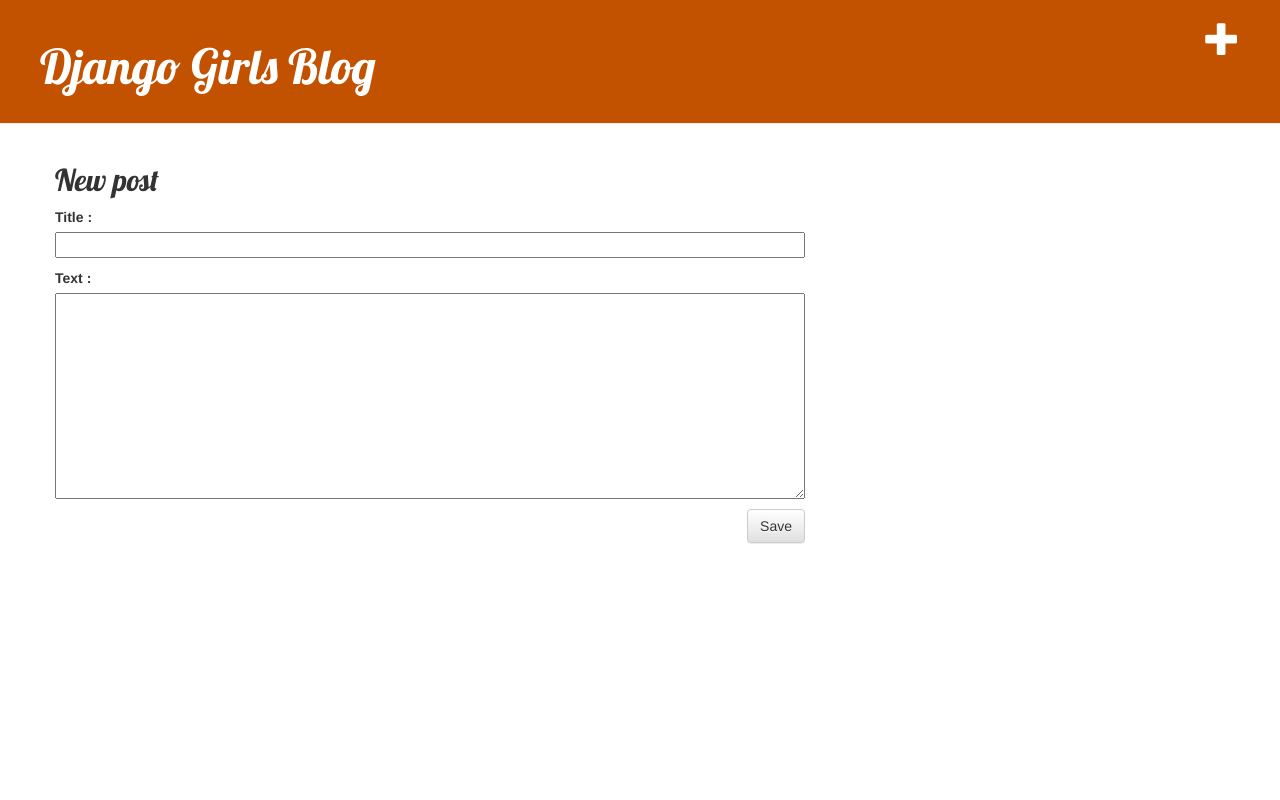
After one commit to bayedamethiam/my-first-blog, a Django app: page /post/new/ in a window 1280 px wide. The commit adds this page. Run offline with Django 3.2, Linux system fonts and the light colour scheme; some libraries are stand-ins or nearby versions.

Commit message:
final blog

```diff
--- /dev/null
+++ b/blog/forms.py
@@ -0,0 +1,9 @@
+from django import forms
+
+from .models import Post
+
+class PostForm(forms.ModelForm):
+
+    class Meta:
+        model = Post
+        fields = ('title', 'text',)
--- a/blog/static/css/blog.css
+++ b/blog/static/css/blog.css
@@ -1,4 +1,51 @@
 h3 {
-    color: #C25100;
+    color: #d40e0e;
     font-family: 'Lobster';
 }
+
+.page-header {
+    background-color: #C25100;
+    margin-top: 0;
+    padding: 20px 20px 20px 40px;
+}
+
+.page-header h1, .page-header h1 a, .page-header h1 a:visited, .page-header h1 a:active {
+    color: #ffffff;
+    font-size: 36pt;
+    text-decoration: none;
+}
+
+.content {
+    margin-left: 40px;
+}
+
+h1, h2, h3, h4 {
+    font-family: 'Lobster', cursive;
+}
+
+.date {
+    color: #828282;
+}
+
+.save {
+    float: right;
+}
+
+.post-form textarea, .post-form input {
+    width: 100%;
+}
+
+.top-menu, .top-menu:hover, .top-menu:visited {
+    color: #ffffff;
+    float: right;
+    font-size: 26pt;
+    margin-right: 20px;
+}
+
+.post {
+    margin-bottom: 70px;
+}
+
+.post h2 a, .post h2 a:visited {
+    color: #000000;
+}
--- /dev/null
+++ b/blog/templates/blog/base.html
@@ -0,0 +1,26 @@
+{% load static %}
+<html>
+    <head>
+        <title>Django Girls blog</title>
+        <link rel="stylesheet" href="//maxcdn.bootstrapcdn.com/bootstrap/3.2.0/css/bootstrap.min.css">
+        <link rel="stylesheet" href="//maxcdn.bootstrapcdn.com/bootstrap/3.2.0/css/bootstrap-theme.min.css">
+        <link href='//fonts.googleapis.com/css?family=Lobster&subset=latin,latin-ext' rel='stylesheet' type='text/css'>
+        <link rel="stylesheet" href="{% static 'css/blog.css' %}">
+    </head>
+    <body><body>
+        <div class="page-header">
+            <a href="{% url 'post_new' %}" class="top-menu"><span class="glyphicon glyphicon-plus"></span></a>
+            <h1><a href="/">Django Girls Blog</a></h1>
+
+        </div>
+        <div class="content container">
+            <div class="row">
+                <div class="col-md-8">
+                {% block con %}
+                {% endblock %}
+                </div>
+            </div>
+        </div>
+    </body>
+    </body>
+</html>
--- /dev/null
+++ b/blog/templates/blog/post_edit.html
@@ -0,0 +1,9 @@
+{% extends 'blog/base.html' %}
+
+{% block con %}
+    <h2>New post</h2>
+    <form method="POST" class="post-form">{% csrf_token %}
+        {{ form.as_p }}
+        <button type="submit" class="save btn btn-default">Save</button>
+    </form>
+{% endblock %}
--- a/blog/urls.py
+++ b/blog/urls.py
@@ -3,4 +3,6 @@
 
 urlpatterns = [
     path('', views.post_list, name='post_list'),
+    path('post/<int:pk>/', views.post_detail, name='post_detail'),
+    path('post/new/', views.post_new, name='post_new'),
 ]
--- a/blog/views.py
+++ b/blog/views.py
@@ -1,7 +1,27 @@
+from django.shortcuts import render, get_object_or_404
 from django.shortcuts import render
 from .models import Post
+from .forms import PostForm
 from django.utils import timezone
+from django.shortcuts import redirect
 def post_list(request):
     posts = Post.objects.order_by('published_date')
 
     return render(request, 'blog/post_list.html', {'posts': posts})
+
+def post_detail(request, pk):
+    post = get_object_or_404(Post, pk=pk)
+    return render(request, 'blog/post_detail.html', {'post': post})
+
+def post_new(request):
+    if request.method == "POST":
+        form = PostForm(request.POST)
+        if form.is_valid():
+            post = form.save(commit=False)
+            post.author = request.user
+            post.published_date = timezone.now()
+            post.save()
+            return redirect('post_detail', pk=post.pk)
+    else:
+        form = PostForm()
+    return render(request, 'blog/post_edit.html', {'form': form})
```
Also changed, not shown: blog/templates/blog/post_detail.html (added, +22 -0 lines), blog/templates/blog/post_list.html (+10 -33 lines).
